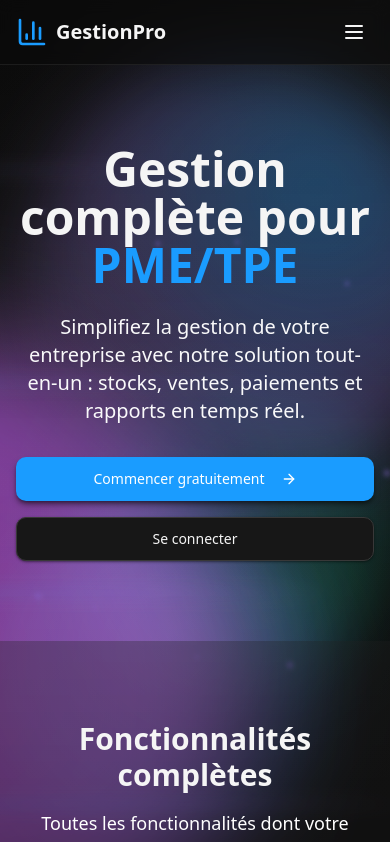
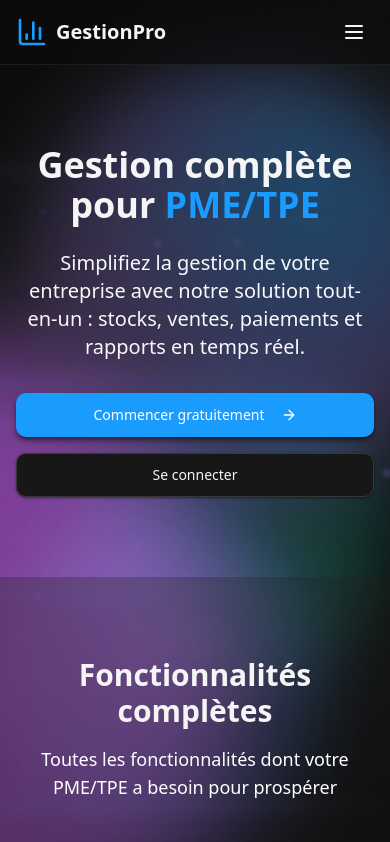
Before and after one commit to claudiocapeo470-alt/stockwise-pay, a React (Vite) app: page / in a window 390 px wide. Shown: the top 842 px of the page. Built offline with nearby package versions, Linux system fonts and the light colour scheme.

Commit message:
Visual edit in Lovable

```diff
--- a/src/pages/HomePage.tsx
+++ b/src/pages/HomePage.tsx
@@ -98,7 +98,7 @@ const HomePage = () => {
           <div className="text-center max-w-4xl mx-auto">
 
 
-            <h1 className="lg:text-6xl text-foreground mb-6 font-bold text-5xl">
+            <h1 className="lg:text-6xl text-foreground mb-6 font-bold text-4xl">
               Gestion complète pour
               <span className="text-primary"> PME/TPE</span>
             </h1>
```
